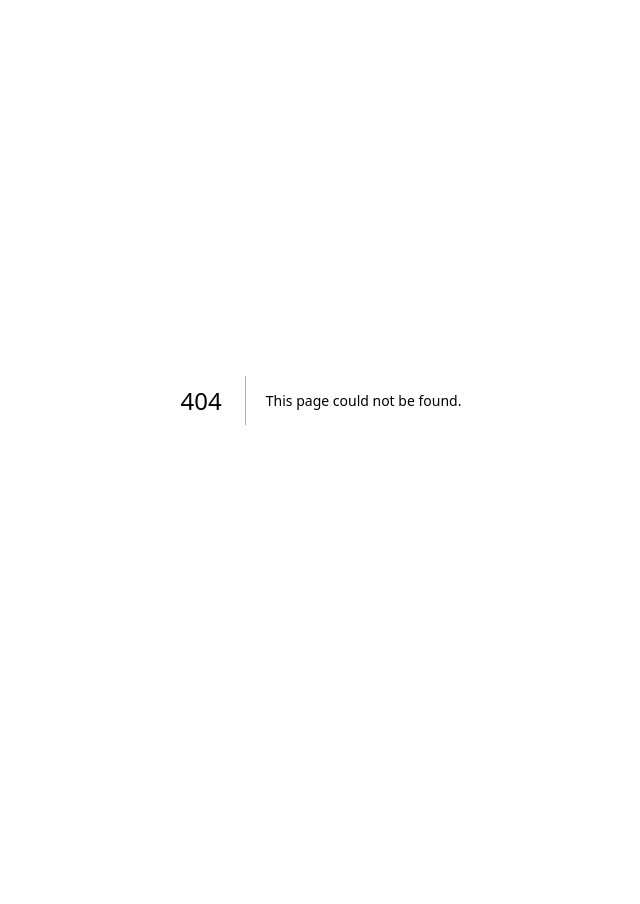
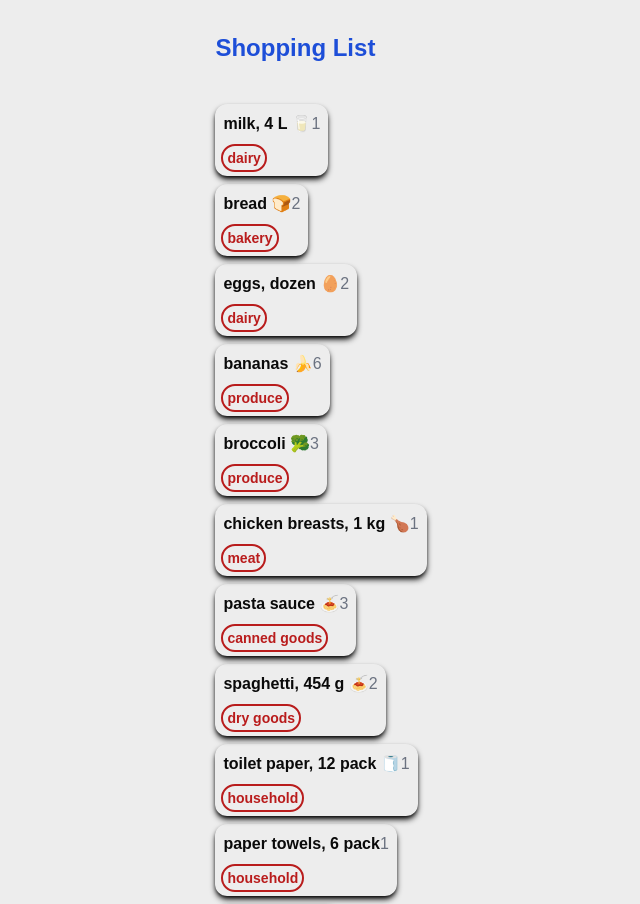
Before and after one commit to feolive/cprg306-assignments, a Next.js app: page /week-3 in a window 1280 px wide. Before the commit this address had no page. Shown: the top 904 px of the page, without its empty margins (319-959 px from the left). Before the commit the page ends 800 px from the top, so only its background shows below. Built offline with nearby package versions, Linux system fonts and the light colour scheme.

Commit message:
week-3 submission

```diff
--- a/app/page.js
+++ b/app/page.js
@@ -7,8 +7,9 @@ export default function Home() {
         <div>
           <h1 className="text-2xl font-bold">CPRG 306: Web Development 2 - Assignments</h1>
         </div>
-        <div className="mt-10">
+        <div className="mt-10 flex flex-col items-start gap-2 ">
           <Link className="text-blue-500 italic hover:underline underline-offset-1" href="/week-2">Week 2 Assignment</Link>
+          <Link className="text-blue-500 italic hover:underline underline-offset-1" href="/week-3">Week 3 Assignment</Link>
         </div>
       </div>
     </>
--- /dev/null
+++ b/app/week-3/item-list.js
@@ -0,0 +1,92 @@
+import Item from "./item";
+
+export default function ItemList() {
+  const item1 = {
+    name: "milk, 4 L 🥛",
+    quantity: 1,
+    category: "dairy",
+  };
+
+  const item2 = {
+    name: "bread 🍞",
+    quantity: 2,
+    category: "bakery",
+  };
+
+  const item3 = {
+    name: "eggs, dozen 🥚",
+    quantity: 2,
+    category: "dairy",
+  };
+
+  const item4 = {
+    name: "bananas 🍌",
+    quantity: 6,
+    category: "produce",
+  };
+
+  const item5 = {
+    name: "broccoli 🥦",
+    quantity: 3,
+    category: "produce",
+  };
+
+  const item6 = {
+    name: "chicken breasts, 1 kg 🍗",
+    quantity: 1,
+    category: "meat",
+  };
+
+  const item7 = {
+    name: "pasta sauce 🍝",
+    quantity: 3,
+    category: "canned goods",
+  };
+
+  const item8 = {
+    name: "spaghetti, 454 g 🍝",
+    quantity: 2,
+    category: "dry goods",
+  };
+
+  const item9 = {
+    name: "toilet paper, 12 pack 🧻",
+    quantity: 1,
+    category: "household",
+  };
+
+  const item10 = {
+    name: "paper towels, 6 pack",
+    quantity: 1,
+    category: "household",
+  };
+
+  const item11 = {
+    name: "dish soap 🍽️",
+    quantity: 1,
+    category: "household",
+  };
+
+  const item12 = {
+    name: "hand soap 🧼",
+    quantity: 4,
+    category: "household",
+  };
+
+  return (
+    <div className="flex flex-col items-start gap-2">
+      <Item {...item1} />
+      <Item {...item2} />
+      <Item {...item3} />
+      <Item {...item4} />
+      <Item {...item5} />
+      <Item {...item6} />
+      <Item {...item7} />
+      <Item {...item8} />
+      <Item {...item9} />
+      <Item {...item10} />
+      <Item {...item11} />
+      <Item {...item12} />
+    </div>
+  );
+}
--- /dev/null
+++ b/app/week-3/item.js
@@ -0,0 +1,14 @@
+
+export default function Item({name, quantity, category}) {
+    return (
+        <>
+            <div className="flex justify-between items-start p-2 rounded-xl shadow-md shadow-black transition-transform duration-600 ease-linear hover:-translate-x-2">
+                <div className="flex flex-col items-start gap-3">
+                    <h3 className="font-bold">{name}</h3>
+                    <p className="text-sm text-red-700 font-semibold "><span className="outline outline-2 p-1 rounded-xl">{category} </span></p>
+                </div>
+                <div className="text-gray-500 "><p>{quantity}</p></div>
+            </div>
+        </>
+    );
+}
--- /dev/null
+++ b/app/week-3/page.js
@@ -0,0 +1,16 @@
+import ItemList from "./item-list";
+
+export default function Page() {
+    return (
+        <>
+            <div className="mt-8">
+                <header>
+                    <h1 className="text-2xl font-bold text-blue-700">Shopping List</h1>
+                </header>
+                <main className="mt-10">
+                    <ItemList />
+                </main>
+            </div>
+        </>
+    );
+}
```
